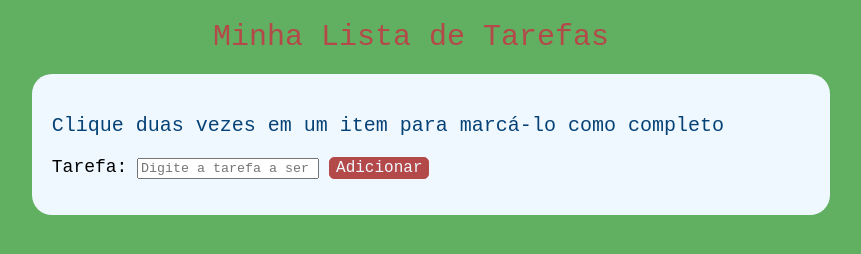
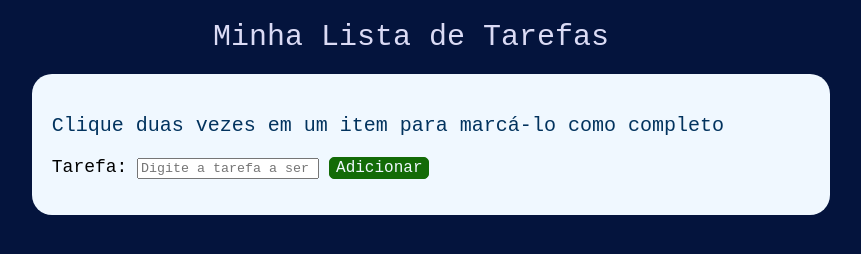
Before and after one commit to AugustoMagalhaes/javascript-dom-06-todo-list, a plain HTML site: page index.html in a window 1280 px wide. Shown: the top 254 px of the page, without its empty margins (229-1090 px from the left). Drawn offline with Linux system fonts and the light colour scheme.

Commit message:
Adicionando modificaçoes de estilo aos elementos ja produzidos.

```diff
--- a/style.css
+++ b/style.css
@@ -3,7 +3,7 @@
 }
 
 body {
-  background-color: #61af61;
+  background-color: #04143d;
 }
 
 header {
@@ -11,7 +11,7 @@ header {
   margin-top: 20px;
   margin-bottom: 20px;
   font-size: 30px;
-  color: #b44949;
+  color: #dbdbf5;
 }
 
 main {
@@ -28,7 +28,7 @@ main {
 
 #funcionamento {
   font-size: 20px;
-  color: #064275;
+  color: #02335e;
 }
 
 label {
@@ -41,9 +41,9 @@ label {
 }
 
 #criar-tarefa {
-  background-color: #b44949;
+  background-color: #136b07;
   color: #f0f8ff;
-  border: 1px solid #b44949;
+  border: 1px solid #136b07;
   border-radius: 5px;
   font-size: 16px;
 }
```
